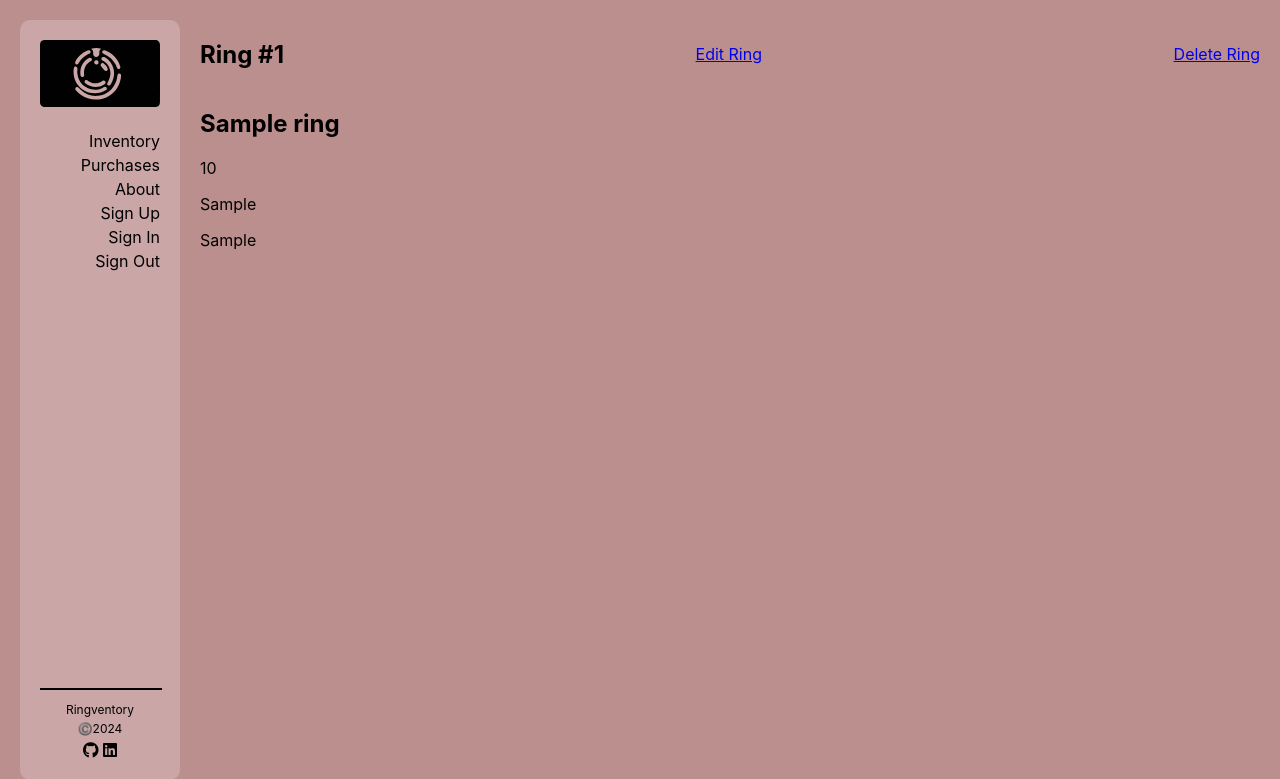
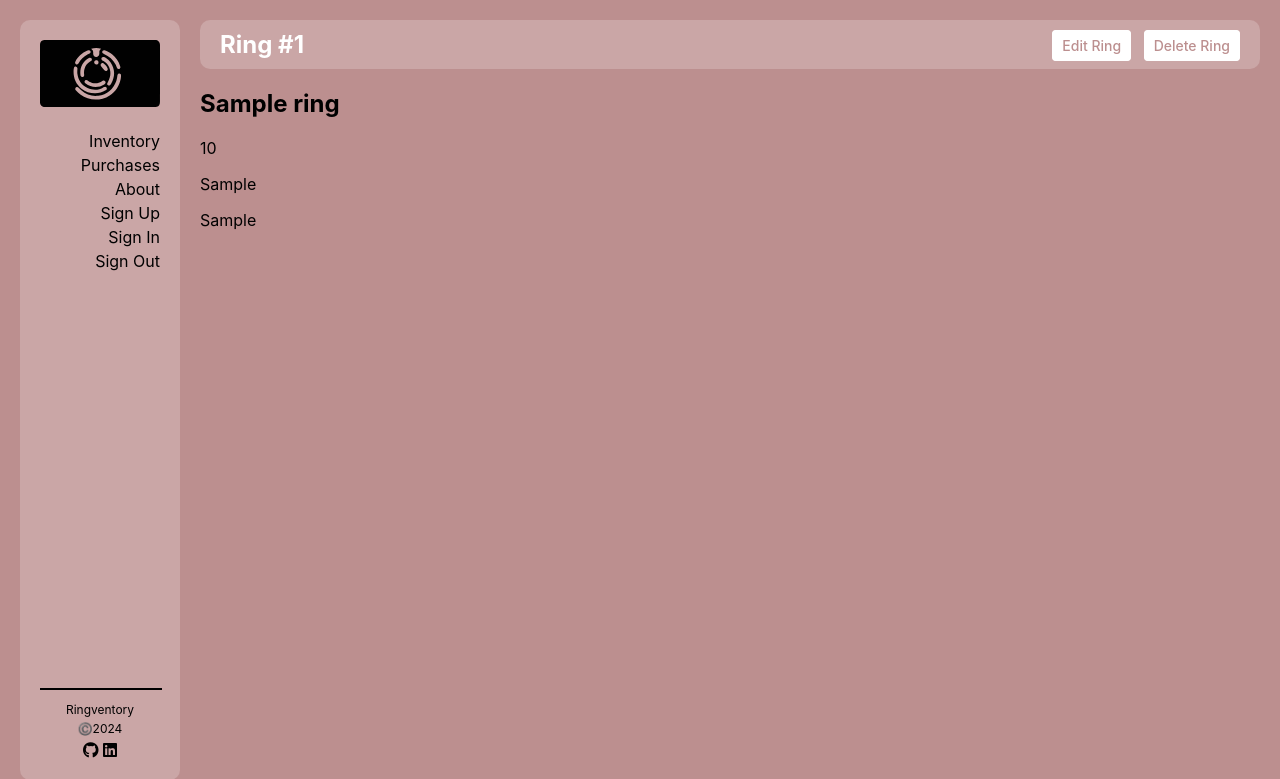
Before and after one commit to TheBerlinMan/Ringventory, a Django app: page /inventory/1 in a window 1280 px wide. Shown: the top 779 px of the page. Run offline with Django 5.2, Linux system fonts and the light colour scheme; tables that the repository leaves empty hold one stand-in row (values such as "Sample post"); some libraries are stand-ins or nearby versions.

Commit message:
style detail page

```diff
--- a/main_app/static/css/rings/ring-detail.css
+++ b/main_app/static/css/rings/ring-detail.css
@@ -2,4 +2,41 @@
   display: flex;
   justify-content: space-between;
   align-items: center;
+  background-color: rgba(255, 255, 255, 20%);
+  border-radius: 10px;
+  padding: 10px 20px;
 }
+
+h1{
+  color: white;
+  padding: 0;
+  margin: 0;
+}
+
+.top > section > .buttons{
+  gap: 8px;
+}
+
+.page-header > .buttons > a{
+  border: 1px white solid;
+  border-radius: 4px;
+  padding: 6px 9px;
+  background-color: white;
+  color: rosybrown;
+  text-decoration: none;
+  font-size: 14px;
+  font-weight: 500;
+  margin-left: 8px;
+}
+
+.page-header > .buttons >  a:hover{
+  border: 1px rosybrown solid;
+  border-radius: 4px;
+  padding: 6px 9px;
+  background-color: rosybrown;
+  color: white;
+  cursor: pointer;
+  text-decoration: none;
+  font-size: 14px;
+  font-weight: 500;
+}
--- a/main_app/templates/main_app/ring_form.html
+++ b/main_app/templates/main_app/ring_form.html
@@ -9,9 +9,9 @@
 
 <div class="page-header">
   {% if ring %}
-    <h1>Edit Ring #{{ ring.id }}</h1>
+    <h2>Edit Ring #{{ ring.id }}</h2>
   {% else %}
-    <h1>Add a Ring</h1>
+    <h2>Add a Ring</h2>
   {% endif %}
 </div>
 <form action="" method="post" class="form-container">
--- a/main_app/templates/rings/detail.html
+++ b/main_app/templates/rings/detail.html
@@ -15,8 +15,10 @@
 
   <section class="page-header">
     <h1>Ring #{{ring.id}}</h1>
-    <a href="{% url 'ring-update' ring.id %}">Edit Ring</a>
-    <a href="{% url 'ring-delete' ring.id %}">Delete Ring</a>
+    <div class="buttons">
+      <a href="{% url 'ring-update' ring.id %}">Edit Ring</a>
+      <a href="{% url 'ring-delete' ring.id %}">Delete Ring</a>
+    </div>
 
   </section>
 </div>
@@ -29,7 +31,7 @@
     > {% endcomment %}
   </div>
   <div class="ring-details">
-    <h1>{{ ring.name }}</h1>
+    <h2>{{ ring.name }}</h2>
     <p>{{ ring.size }}</p>
     <p>{{ ring.metal }}</p>
     <p>{{ ring.stone }}</p>
```
